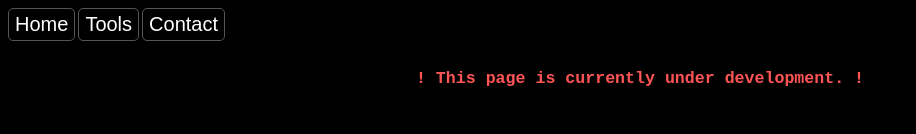
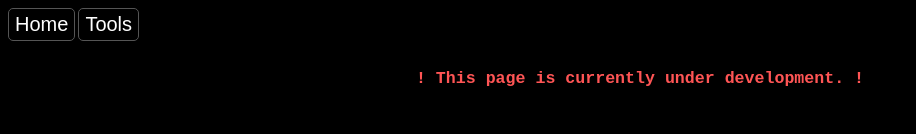
Before and after one commit to sprow-dev/sprow-dev.github.io, a plain HTML site: page tools.html in a window 1280 px wide. Shown: the top 134 px of the page, without its empty margins (0-916 px from the left). Drawn offline with Linux system fonts and the light colour scheme.

Commit message:
Remove contact from nav bar

```diff
--- a/tools.html
+++ b/tools.html
@@ -11,7 +11,6 @@
         <nav class="navbar">
             <a href="/"><button class="nav">Home</button></a>
             <a href="/tools"><button class="nav">Tools</button></a>
-            <a href="/contact"><button class="nav">Contact</button></a>
         </nav>
         <center>
             <h5>! This page is currently under development. !</h5>
```
Also changed, not shown: index.html (+0 -1 lines), license.html (+0 -1 lines), tools/rev1/err.html (+0 -1 lines), tools/rev1/ytobf.html (+0 -1 lines).
